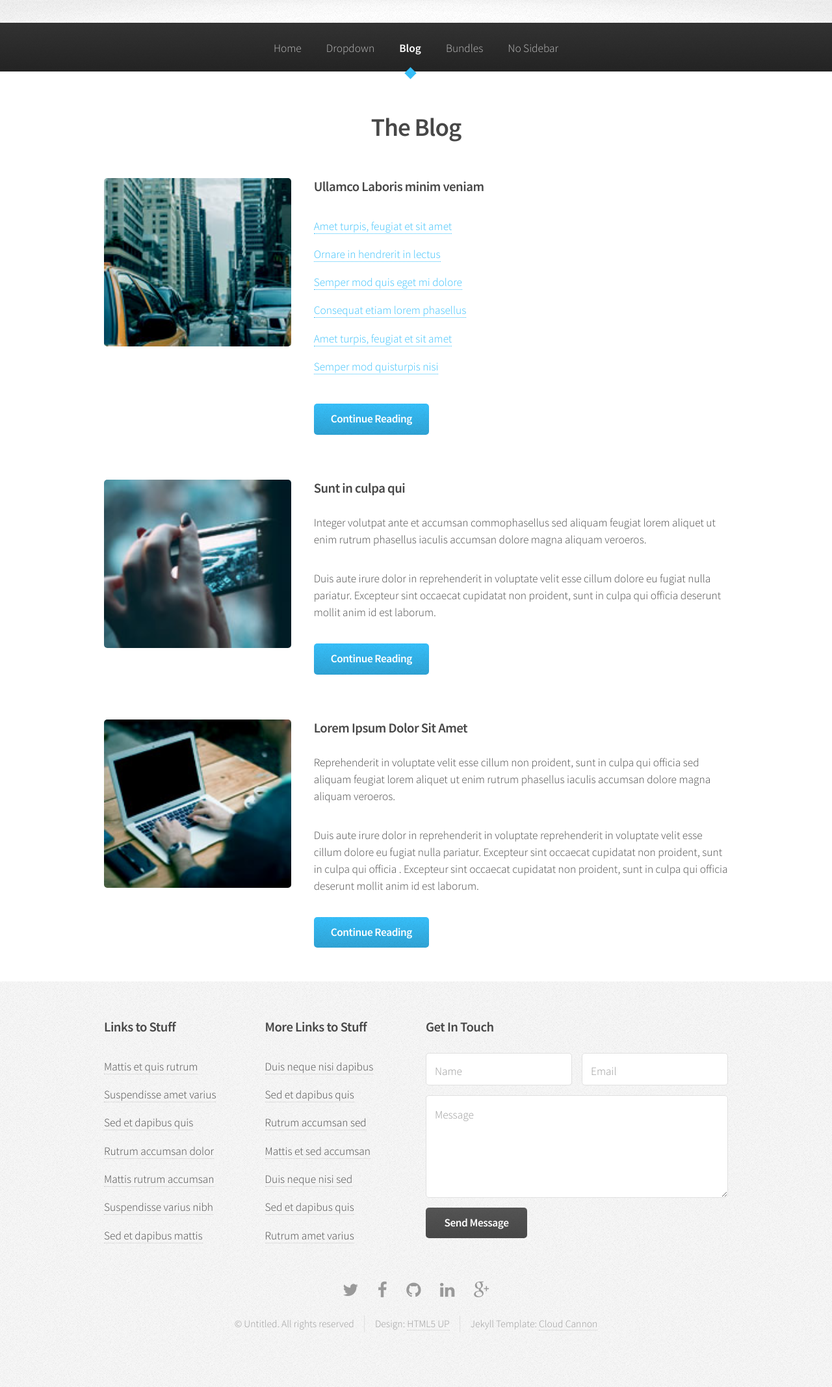
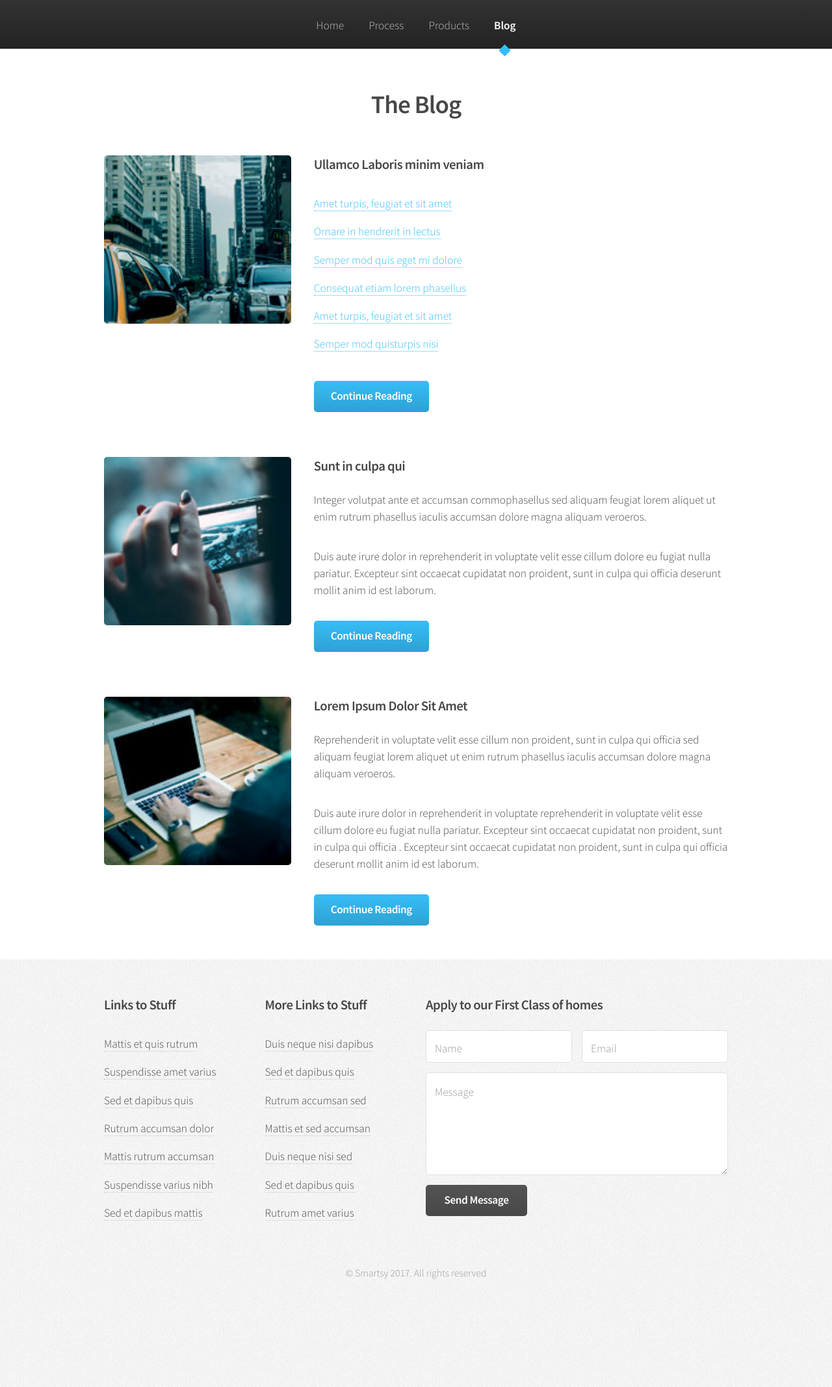
Before and after one commit to smartsy/website, a Jekyll site: the page built from blog/index.html, in a window 1280 px wide. Shown: the whole page at 65% size. Built offline with Jekyll 4.4.1, drawn with Linux system fonts in a browser that asks for light colours; after the commit the page ends 2056 px from its top, so only the background shows below that.

Commit message:
update the page a bit

```diff
--- a/_includes/footer.html
+++ b/_includes/footer.html
@@ -31,7 +31,7 @@
 							</div>
 						</div>
 						<section class="6u">
-							<h3>Get In Touch</h3>
+							<h3>Apply to our First Class of homes</h3>
 							<form>
 								<div class="row half collapse-at-2">
 									<div class="6u">
@@ -58,19 +58,10 @@
 					</div>
 				</div>
 
-				<!-- Icons -->
-					<ul class="icons">
-						<li><a href="#" class="icon fa-twitter"><span class="label">Twitter</span></a></li>
-						<li><a href="#" class="icon fa-facebook"><span class="label">Facebook</span></a></li>
-						<li><a href="#" class="icon fa-github"><span class="label">GitHub</span></a></li>
-						<li><a href="#" class="icon fa-linkedin"><span class="label">LinkedIn</span></a></li>
-						<li><a href="#" class="icon fa-google-plus"><span class="label">Google+</span></a></li>
-					</ul>
-
 				<!-- Copyright -->
 					<div class="copyright">
 						<ul class="menu">
-							<li>&copy; Untitled. All rights reserved</li><li>Design: <a href="http://html5up.net">HTML5 UP</a></li><li> Jekyll Template: <a href="http://cloudcannon.com">Cloud Cannon</a></li>
+							<li>&copy; Smartsy 2017. All rights reserved</li>
 						</ul>
 					</div>
 
--- a/_includes/header.html
+++ b/_includes/header.html
@@ -6,7 +6,7 @@
 -->
 <html>
 	<head>
-		<title>Arcana by HTML5 UP</title>
+		<title>Smartsy - Upgraded homes</title>
 		<meta http-equiv="content-type" content="text/html; charset=utf-8" />
 		<meta name="description" content="" />
 		<meta name="keywords" content="" />
@@ -36,28 +36,9 @@
 						<ul>
 							{% assign current = page.url | downcase | split: '/' %}
 							<li {% if current[1] == 'index.html' %}class="current"{% endif %}><a href="{{ site.baseurl }}/index.html">Home</a></li>
-							<li>
-								<a href="">Dropdown</a>
-								<ul>
-									<li><a href="#">Lorem dolor</a></li>
-									<li><a href="#">Magna phasellus</a></li>
-									<li><a href="#">Etiam sed tempus</a></li>
-									<li>
-										<a href="">Submenu</a>
-										<ul>
-											<li><a href="#">Lorem dolor</a></li>
-											<li><a href="#">Phasellus magna</a></li>
-											<li><a href="#">Magna phasellus</a></li>
-											<li><a href="#">Etiam nisl</a></li>
-											<li><a href="#">Veroeros feugiat</a></li>
-										</ul>
-									</li>
-									<li><a href="#">Veroeros feugiat</a></li>
-								</ul>
-							</li>
+							<li {% if current[1] == 'process' %}class="current"{% endif %}><a href="{{ site.baseurl }}/process">Process</a></li>
+							<li {% if current[1] == 'products' %}class="current"{% endif %}><a href="{{ site.baseurl }}/products">Products</a></li>
 							<li {% if current[1] == 'blog' %}class="current"{% endif %}><a href="{{ site.baseurl }}/blog">Blog</a></li>
-							<li {% if current[1] == 'bundles' %}class="current"{% endif %}><a href="{{ site.baseurl }}/bundles">Bundles</a></li>
-							<li {% if current[1] == 'no-sidebar.html' %}class="current"{% endif %}><a href="{{ site.baseurl }}/no-sidebar.html">No Sidebar</a></li>
 						</ul>
 					</nav>
 
--- a/assets/css/style-normal.css
+++ b/assets/css/style-normal.css
@@ -29,7 +29,7 @@
 /* Header */
 
 	#header {
-		padding: 2em 0 0 0;
+		padding: 0 0 0 0;
 	}
 
 		#header h1 {
--- a/assets/css/style.css
+++ b/assets/css/style.css
@@ -651,6 +651,16 @@
 					display: none;
 				}
 
+	li.left {
+		float: left;
+		margin-left: 1em;
+	}
+
+	li.right {
+		float: right;
+		margin-right: 1em;
+	}
+
 /* Dropotron */
 
 	.dropotron {
```
Also changed, not shown: index.html (+11 -13 lines), assets/images/nest.jpg (added).
